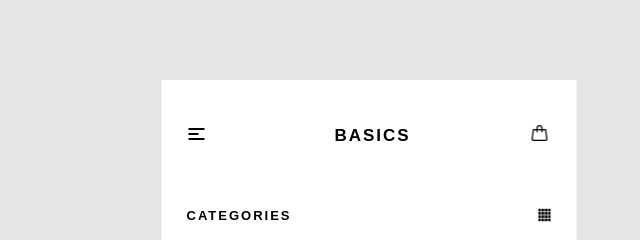
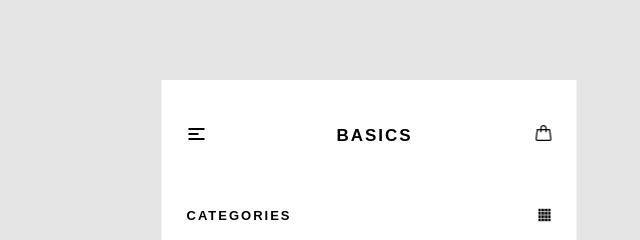
Before and after one commit to rijalamisha21/Ibootcamp-project, a plain HTML site: page index.html in a window 1280 px wide. Shown: the top 240 px of the page, 302-942 px from the left. Drawn offline with Linux system fonts and the light colour scheme; a web font is replaced by a local one.

Commit message:
css added

```diff
--- a/css/style .css
+++ b/css/style .css
@@ -33,8 +33,8 @@ body {
 .hamburger {
   margin-left: -31px;
 }
-.bag-icon img {
-  margin-right: -18px;
+.bag-icon {
+    margin-right:-20px ;
 }
 .top-heading {
   margin-left: 6px;
```
